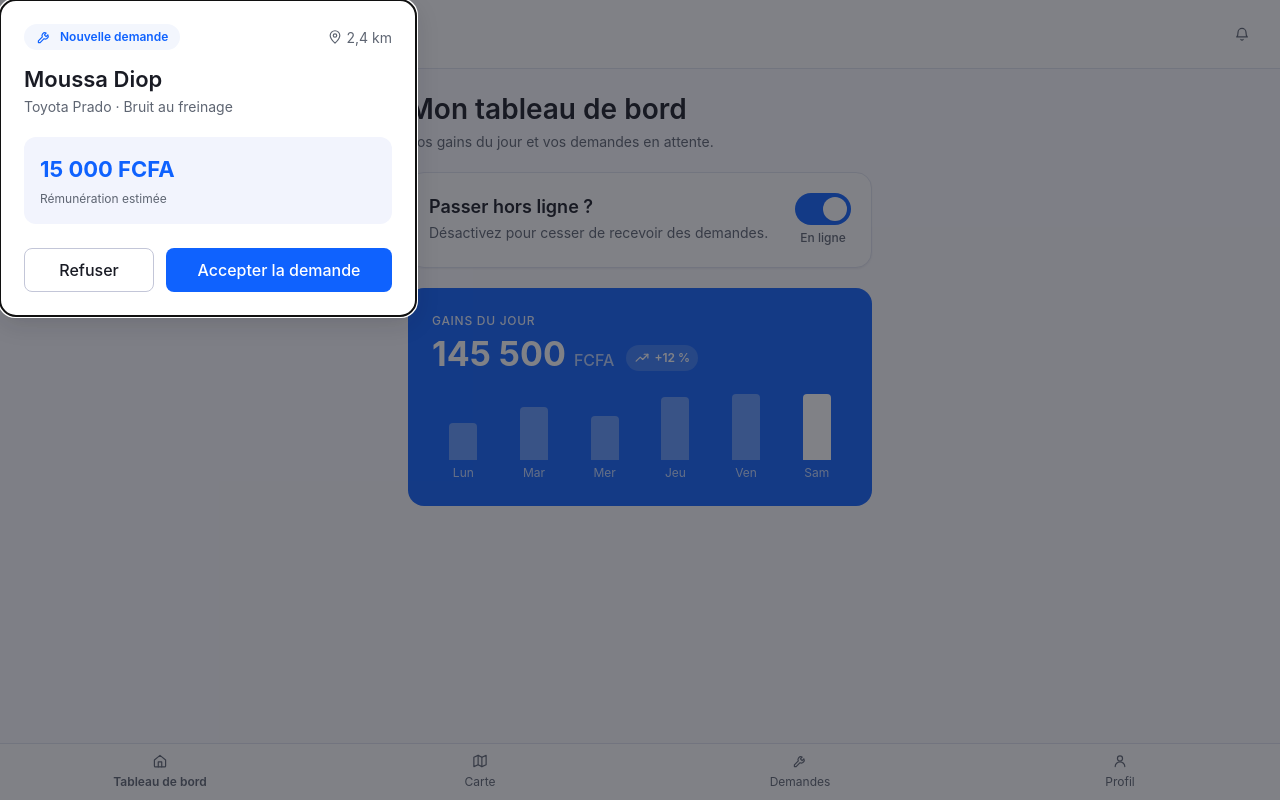
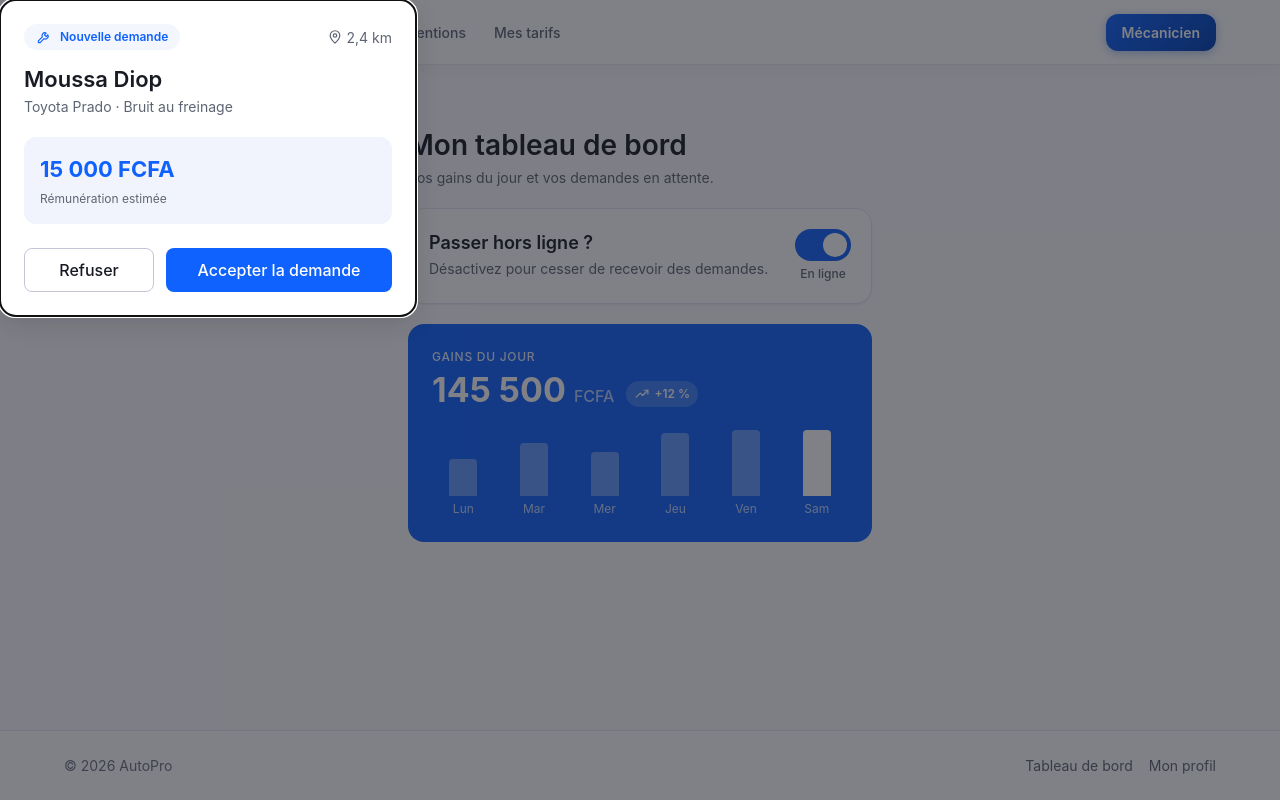
Before and after one commit to Ideas-into-Code/AutoPro_Frontend, an Angular app in the folder Frontend/: page /mecanicien in a window 1280 px wide. Built offline with nearby package versions, Linux system fonts and the light colour scheme.

Commit message:
#16 Dashboard Mecanicien - coquille batie sur les composants partages

```diff
--- a/Frontend/src/app/features/mechanic-dashboard/mechanic-dashboard.routes.ts
+++ b/Frontend/src/app/features/mechanic-dashboard/mechanic-dashboard.routes.ts
@@ -48,6 +48,36 @@ export const mechanicDashboardRoutes: Routes = [
           ),
         title: 'Tableau de bord mécanicien — AutoPro',
       },
+
+      /**
+       * Écrans annoncés par la navigation mais pas encore écrits.
+       *
+       * Déclarés ici plutôt que laissés absents : sans eux, les liens de la
+       * barre tomberaient sur la route joker, c'est-à-dire hors de l'espace
+       * mécanicien — l'utilisateur se retrouverait dans l'espace client sans
+       * comprendre pourquoi. À remplacer par les vrais écrans.
+       */
+      {
+        path: 'interventions',
+        loadComponent: () =>
+          import('@shared/pages/coming-soon/coming-soon').then((m) => m.ComingSoon),
+        data: { fonctionnalite: 'Le suivi de vos interventions' },
+        title: 'Mes interventions — AutoPro',
+      },
+      {
+        path: 'tarifs',
+        loadComponent: () =>
+          import('@shared/pages/coming-soon/coming-soon').then((m) => m.ComingSoon),
+        data: { fonctionnalite: 'Votre grille tarifaire' },
+        title: 'Mes tarifs — AutoPro',
+      },
+      {
+        path: 'profil',
+        loadComponent: () =>
+          import('@shared/pages/coming-soon/coming-soon').then((m) => m.ComingSoon),
+        data: { fonctionnalite: 'Votre profil professionnel' },
+        title: 'Mon profil — AutoPro',
+      },
     ],
   },
 ];
--- a/Frontend/src/app/layouts/mechanic-shell/mechanic-shell.html
+++ b/Frontend/src/app/layouts/mechanic-shell/mechanic-shell.html
@@ -1,61 +1,48 @@
-<a class="ap-mecano-shell__skip" href="#contenu-mecanicien">Aller au contenu principal</a>
-
-<header class="ap-mecano-shell__bar">
-  <p class="ap-mecano-shell__brand">
-    <app-icon class="ap-mecano-shell__brand-icon" name="voiture" size="sm" />
-    AutoPro
-    <span class="ap-mecano-shell__brand-space">Espace mécanicien</span>
-  </p>
-
-  <button type="button" class="ap-mecano-shell__notifications">
-    <span class="ap-mecano-shell__notifications-label">Notifications</span>
-    <app-icon name="cloche" size="sm" />
-  </button>
-</header>
-
-<main id="contenu-mecanicien" class="ap-mecano-shell__main" tabindex="-1">
-  <router-outlet />
-</main>
-
+<app-page-shell>
+  <app-header
+    header
+    brand="AutoPro"
+    brandLink="/mecanicien"
+    brandLabel="AutoPro — Tableau de bord mécanicien"
+  >
     <!--
-  `aria-current="page"` en plus de la couleur : dans une barre de quatre
-  pictogrammes, la seule teinte ne dit pas à un lecteur d'écran où l'on est.
+      Toutes les destinations restent sous `/mecanicien` : un lien vers une
+      route cliente ferait sortir de cet espace, coquille comprise.
     -->
-<nav class="ap-mecano-shell__nav" aria-label="Navigation mécanicien">
     <a
+      nav
       routerLink="/mecanicien"
       routerLinkActive="ap-mecano-shell__link--active"
       [routerLinkActiveOptions]="{ exact: true }"
       ariaCurrentWhenActive="page"
     >
-    <app-icon name="accueil" size="sm" />
       Tableau de bord
     </a>
-
     <a
-    routerLink="/carte"
+      nav
+      routerLink="/mecanicien/interventions"
       routerLinkActive="ap-mecano-shell__link--active"
       ariaCurrentWhenActive="page"
     >
-    <app-icon name="carte" size="sm" />
-    Carte
+      Mes interventions
     </a>
-
     <a
-    routerLink="/demandes"
+      nav
+      routerLink="/mecanicien/tarifs"
       routerLinkActive="ap-mecano-shell__link--active"
       ariaCurrentWhenActive="page"
     >
-    <app-icon name="cle" size="sm" />
-    Demandes
+      Mes tarifs
     </a>
 
-  <a
-    routerLink="/mecaniciens/mec-001"
-    routerLinkActive="ap-mecano-shell__link--active"
-    ariaCurrentWhenActive="page"
-  >
-    <app-icon name="profil" size="sm" />
-    Profil
-  </a>
-</nav>
+    <!-- Identifie qui est connecté, plutôt qu'une mention générique. -->
+    <span actions class="ap-mecano-shell__user">{{ nomAffiche() }}</span>
+  </app-header>
+
+  <router-outlet />
+
+  <app-footer footer>
+    <a link routerLink="/mecanicien">Tableau de bord</a>
+    <a link routerLink="/mecanicien/profil">Mon profil</a>
+  </app-footer>
+</app-page-shell>
--- a/Frontend/src/app/layouts/mechanic-shell/mechanic-shell.scss
+++ b/Frontend/src/app/layouts/mechanic-shell/mechanic-shell.scss
@@ -1,134 +1,18 @@
-@use 'index' as ds;
+// Rien de structurel ici : la barre, le pied de page et les proportions
+// viennent de `PageShell`, `Header` et `Footer`, exactement comme dans la
+// coquille client. Seuls les deux repères propres à cet espace sont décrits.
 
-:host {
-  display: flex;
-  flex-direction: column;
-  min-height: 100dvh;
-  background-color: var(--ap-surface-page);
-}
-
-.ap-mecano-shell__skip {
-  @include ds.visually-hidden;
-
-  // Réapparaît à la tabulation : c'est le premier élément atteint au clavier.
-  &:focus {
-    position: static;
-    display: block;
-    width: auto;
-    height: auto;
-    padding: var(--ap-space-3);
-    overflow: visible;
-    color: var(--ap-text-on-primary);
-    background-color: var(--ap-color-primary);
-    clip-path: none;
-  }
-}
-
-// --- Barre de marque ---------------------------------------------------------
-
-.ap-mecano-shell__bar {
-  position: sticky;
-  top: 0;
-  z-index: var(--ap-z-sticky);
-  display: flex;
-  gap: var(--ap-space-3);
-  align-items: center;
-  justify-content: space-between;
-  padding: var(--ap-space-3) var(--ap-space-4);
-  background-color: var(--ap-surface-raised);
-  border-bottom: var(--ap-border-width-thin) solid var(--ap-border-subtle);
-}
-
-.ap-mecano-shell__brand {
-  display: flex;
-  flex-wrap: wrap;
-  gap: var(--ap-space-2);
-  align-items: baseline;
-  margin: 0;
-  color: var(--ap-color-primary);
-  font-weight: var(--ap-font-weight-bold);
-  font-size: var(--ap-font-size-lg);
-}
-
-.ap-mecano-shell__brand-icon {
-  align-self: center;
-}
-
-// Mention qui distingue l'espace mécanicien de l'espace client, pour éviter
-// toute confusion quand on jongle entre les deux pendant les démonstrations.
-.ap-mecano-shell__brand-space {
-  color: var(--ap-text-secondary);
-  font-weight: var(--ap-font-weight-regular);
-  font-size: var(--ap-font-size-xs);
-}
-
-.ap-mecano-shell__notifications {
-  display: inline-flex;
-  align-items: center;
-  justify-content: center;
-  // Cible tactile de 44 px, minimum exigé par les conventions.
-  min-width: 2.75rem;
-  min-height: 2.75rem;
-  color: var(--ap-text-secondary);
-  background: none;
-  border: 0;
-  border-radius: var(--ap-radius-full);
-  cursor: pointer;
-
-  @include ds.focus-ring;
-
-  &:hover {
-    color: var(--ap-text-primary);
-    background-color: var(--ap-surface-sunken);
-  }
-}
-
-.ap-mecano-shell__notifications-label {
-  @include ds.visually-hidden;
-}
-
-// --- Contenu -----------------------------------------------------------------
-
-.ap-mecano-shell__main {
-  flex: 1;
-  // Réserve la hauteur de la barre basse : sans cela, elle recouvrirait la fin
-  // du contenu au défilement.
-  padding-bottom: 5rem;
-}
-
-// --- Navigation basse --------------------------------------------------------
-
-.ap-mecano-shell__nav {
-  position: fixed;
-  bottom: 0;
-  left: 0;
-  z-index: var(--ap-z-sticky);
-  display: flex;
-  width: 100%;
-  background-color: var(--ap-surface-raised);
-  border-top: var(--ap-border-width-thin) solid var(--ap-border-subtle);
-  // Évite que la barre passe sous le geste de retour des téléphones récents.
-  padding-bottom: env(safe-area-inset-bottom, 0);
-
-  a {
-    display: flex;
-    flex: 1;
-    flex-direction: column;
-    gap: var(--ap-space-1);
-    align-items: center;
-    justify-content: center;
-    min-height: 3.5rem;
-    padding: var(--ap-space-2);
-    color: var(--ap-text-secondary);
-    font-size: var(--ap-font-size-xs);
-    text-align: center;
-    text-decoration: none;
-
-    @include ds.focus-ring(-2px);
-  }
-}
-
+// Le lien de la page courante. Le soulignement double la couleur : un écart de
+// teinte seul serait invisible pour une partie des daltoniens.
 .ap-mecano-shell__link--active {
   color: var(--ap-color-primary);
   font-weight: var(--ap-font-weight-semibold);
+  text-decoration: underline;
+  text-underline-offset: 0.35em;
 }
+
+.ap-mecano-shell__user {
+  color: var(--ap-text-secondary);
+  font-weight: var(--ap-font-weight-medium);
+  font-size: var(--ap-font-size-sm);
+}
--- a/Frontend/src/app/layouts/mechanic-shell/mechanic-shell.ts
+++ b/Frontend/src/app/layouts/mechanic-shell/mechanic-shell.ts
@@ -1,26 +1,43 @@
-import { ChangeDetectionStrategy, Component } from '@angular/core';
+import { ChangeDetectionStrategy, Component, computed, inject } from '@angular/core';
 import { RouterLink, RouterLinkActive, RouterOutlet } from '@angular/router';
 
-import { Icon } from '@shared/ui';
+import { AuthService } from '@core/services/auth.service';
+import { Footer, Header, PageShell } from '@shared/layout';
 
 /**
- * Coquille de l'espace mécanicien : barre de marque, contenu, navigation basse.
+ * Coquille de l'espace mécanicien.
  *
- * Distincte de `ClientShell`, et c'est tout l'objet de ce composant. Le
- * tableau de bord était initialement rendu sous la coquille client, dont il
- * héritait le menu — « Mécaniciens », « Mes demandes »… — c'est-à-dire la
- * navigation de quelqu'un qui *cherche* un mécanicien, proposée à un
- * mécanicien. Deux personas, deux navigations.
+ * Assemble **les mêmes briques que la coquille client** — `PageShell`,
+ * `Header`, `Footer` — et n'en change que le contenu projeté. Le mécanicien
+ * retrouve donc exactement la même barre, le même pied de page et les mêmes
+ * proportions ; seuls les liens diffèrent. C'est précisément ce pour quoi ces
+ * composants avaient été écrits sans connaître les routes.
  *
- * Navigation basse plutôt que latérale : le mécanicien consulte son tableau de
- * bord au téléphone, souvent debout devant un véhicule. C'est ce que montre la
- * maquette, et ce que le pouce atteint.
+ * Distincte de `ClientShell` malgré tout, pour deux raisons :
+ *
+ *   - la navigation n'est pas la même. Proposer « Mécaniciens » ou « Mes
+ *     demandes » à un mécanicien n'a pas de sens : ce sont les entrées de
+ *     quelqu'un qui *cherche* un mécanicien ;
+ *   - **tous les liens restent sous `/mecanicien`**. Une barre qui renverrait
+ *     vers `/carte` ou `/demandes` ferait basculer le mécanicien dans l'espace
+ *     client sans qu'il s'en aperçoive, coquille comprise.
  */
 @Component({
   selector: 'app-mechanic-shell',
-  imports: [RouterOutlet, RouterLink, RouterLinkActive, Icon],
+  imports: [RouterOutlet, RouterLink, RouterLinkActive, PageShell, Header, Footer],
   templateUrl: './mechanic-shell.html',
   styleUrl: './mechanic-shell.scss',
   changeDetection: ChangeDetectionStrategy.OnPush,
 })
-export class MechanicShell {}
+export class MechanicShell {
+  private readonly auth = inject(AuthService);
+
+  /**
+   * Nom du mécanicien connecté, affiché à la place d'une mention générique.
+   *
+   * « Espace mécanicien » n'apprenait rien : la barre indique désormais *qui*
+   * est connecté, ce qui compte davantage sur un poste partagé en atelier.
+   * Repli sur un libellé neutre tant que personne n'est authentifié.
+   */
+  protected readonly nomAffiche = computed(() => this.auth.currentUser()?.fullName ?? 'Mécanicien');
+}
```
Lines whose indentation alone changed are shown as unchanged.
